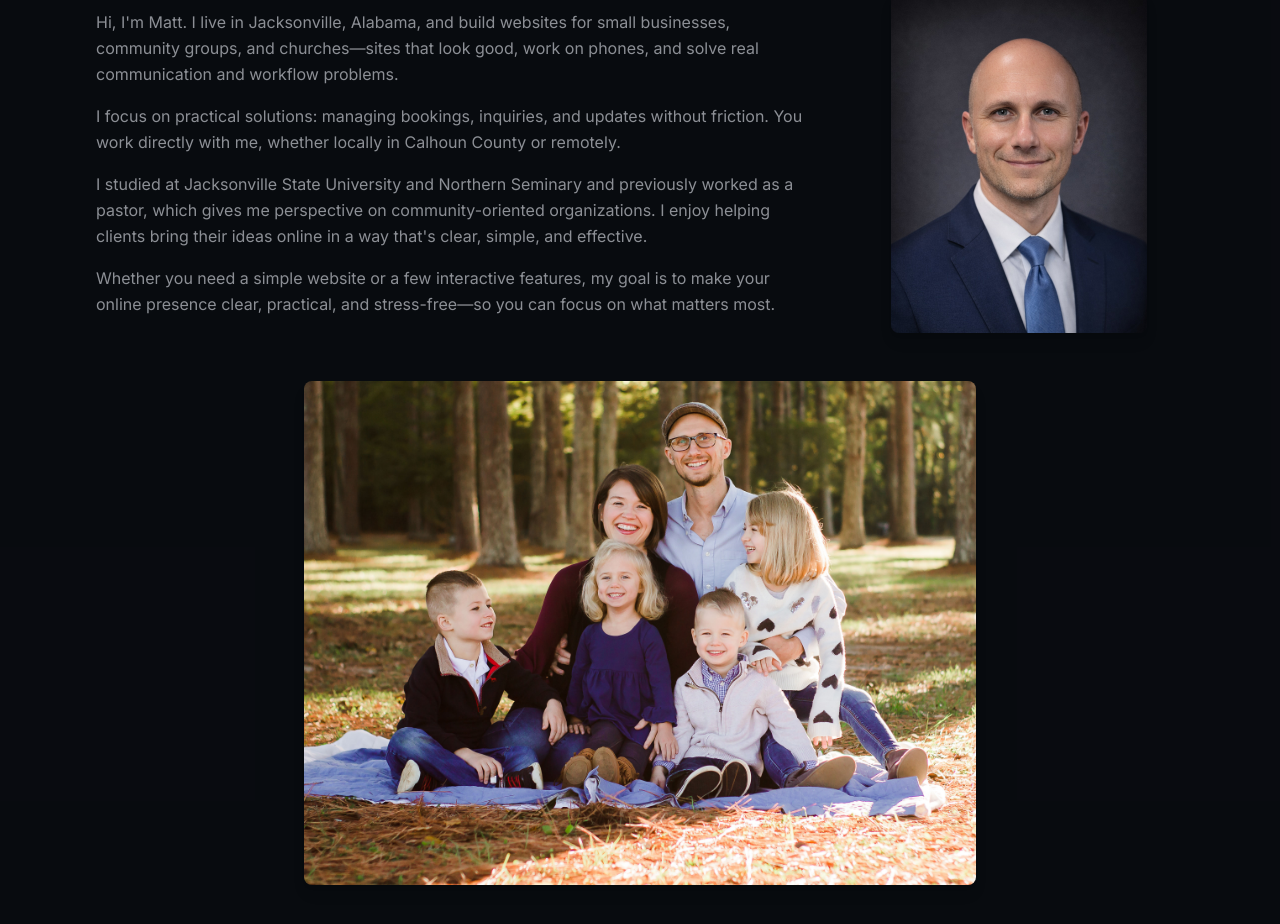
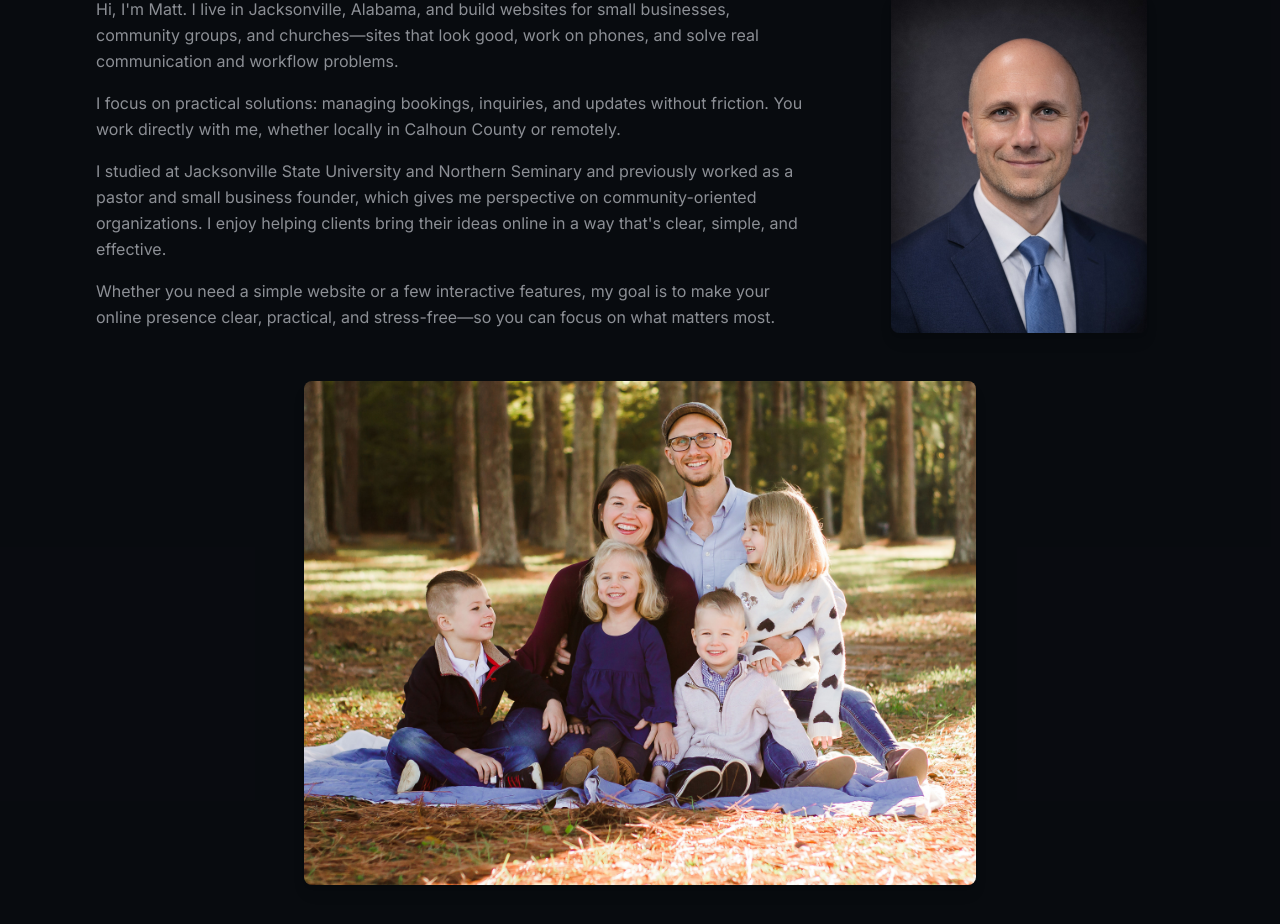
Before and after one commit to mpheadley/matt-headley-portfolio, a Next.js app: page / in a window 1280 px wide. Shown: the part 3010-3934 px from the top of the page. Built offline with nearby package versions, Linux system fonts and the light colour scheme.

Commit message:
Update about.tsx

```diff
--- a/components/about.tsx
+++ b/components/about.tsx
@@ -31,7 +31,7 @@
                   You work directly with me, whether locally in Calhoun County or remotely.
                 </p>
                 <p>
-                  I studied at Jacksonville State University and Northern Seminary and previously worked as a pastor,
+                  I studied at Jacksonville State University and Northern Seminary and previously worked as a pastor and small business founder,
                   which gives me perspective on community-oriented organizations.
                   I enjoy helping clients bring their ideas online in a way that's clear, simple, and effective.
                 </p>
```
